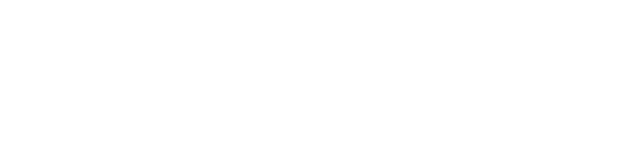
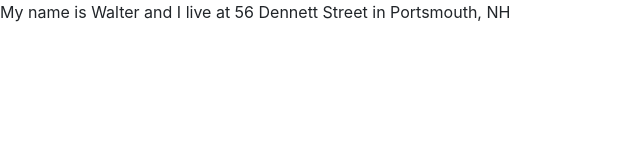
Before and after one commit to whoerman/56dennetthandlebars, a plain HTML site: page index.html in a window 1280 px wide. Shown: the whole page, without its empty margins (0-640 px from the left). Drawn offline with nearby package versions, Linux system fonts and the light colour scheme.

Commit message:
initial html

```diff
--- a/index.html
+++ b/index.html
@@ -48,7 +48,7 @@
 
 <body>
 
-
+    <div id="walterData"></div>
 
     <!-- link to my javascript-->
     <script type="text/javascript" src="main.js">
--- a/main.js
+++ b/main.js
@@ -0,0 +1,12 @@
+var myInfo = "<p>My name is {{name}} and I live at {{street}} in {{city}}, {{state}}</p>";
+
+var template = Handlebars.compile(myInfo);
+
+var data = template({
+    name: "Walter",
+    street: "56 Dennett Street",
+    city: "Portsmouth",
+    state: "NH"
+});
+
+document.getElementById("walterData").innerHTML += data;
```
